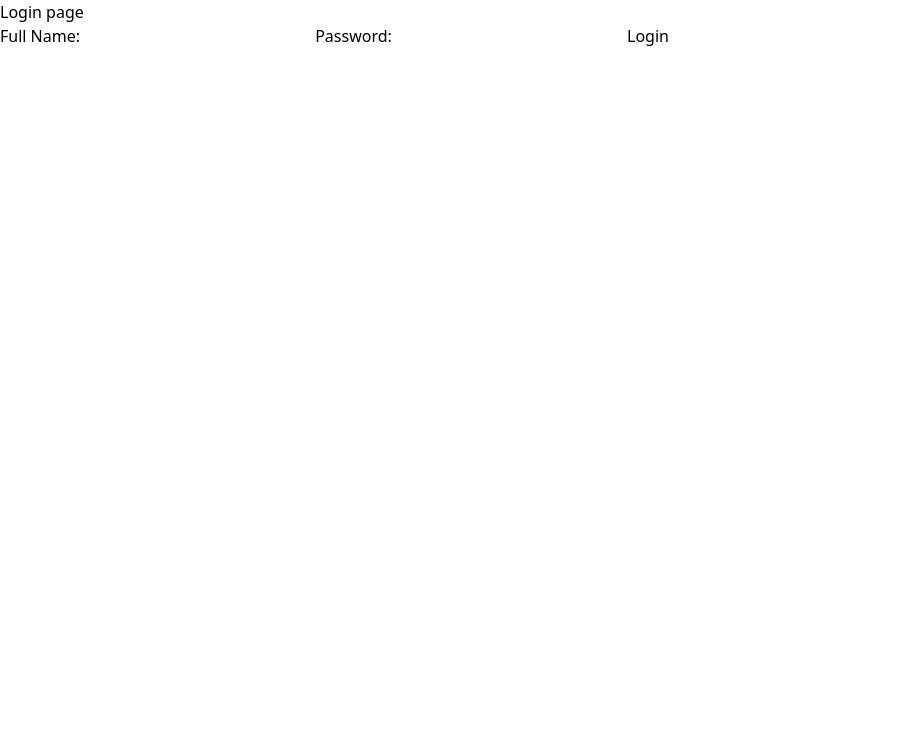
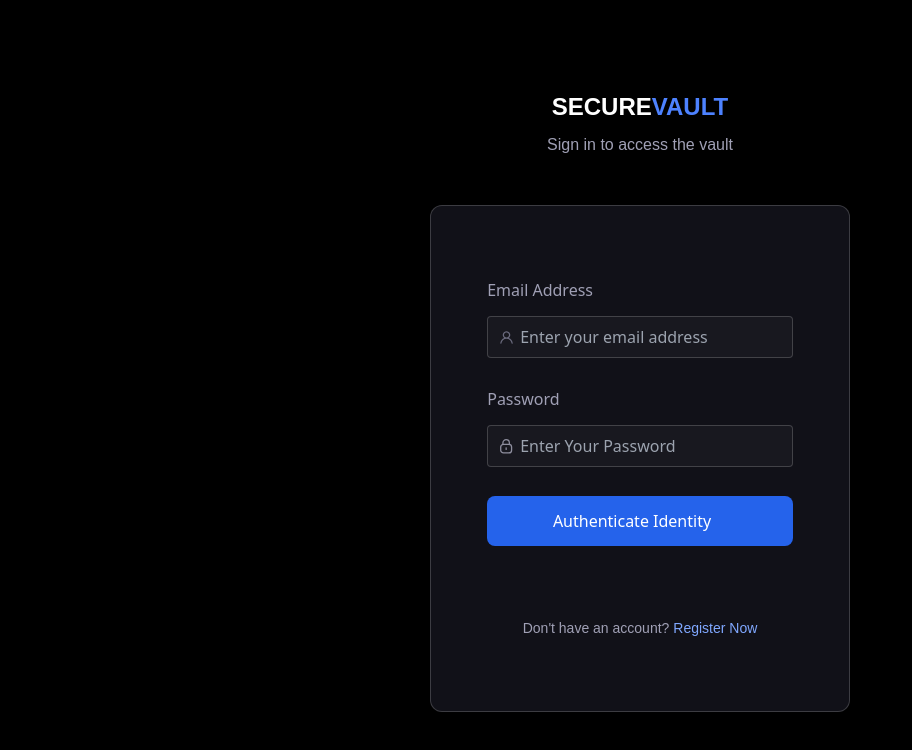
Before and after one commit to sudip-stha/Secure-Document-Storage-System, a React (Vite) app: page /login in a window 1280 px wide. Shown: the top 750 px of the page, without its empty margins (0-912 px from the left). Built offline with nearby package versions, Linux system fonts and the light colour scheme.

Commit message:
feat:complete the login ui

```diff
--- /dev/null
+++ b/src/components/Login/LoginCard.tsx
@@ -0,0 +1,61 @@
+import { useForm } from "react-hook-form";
+import { Link } from "react-router-dom";
+import { appRoutes } from "../../routes/routes";
+import PrimaryButton from "../ui/Buttons/PrimaryButton";
+
+const LoginCard = () => {
+  const {
+    register,
+    handleSubmit,
+    formState: { errors },
+  } = useForm();
+
+  function onSubmit() {}
+  return (
+    <div className="flex gap-[4.5rem] flex-col items-center bg-raisedSurfaceColor border border-strongBorderColor rounded-[12px] px-[3.5rem] py-[4.5rem]">
+      <form
+        onSubmit={handleSubmit(onSubmit)}
+        className="flex flex-col text-textSecondaryColor"
+      >
+        <div className="flex flex-col gap-[14px] ">
+          <label htmlFor="email">Email Address </label>
+
+          <input
+            {...register("email")}
+            placeholder="Enter your email address"
+            className="w-[19.1rem] bg-overlaySurfaceColor border border-strongBorderColor rounded-[4px] pl-[32px] p-[8px] focus:bg-overlaySurfaceColor text-textSecondaryColor"
+          />
+          <img
+            src="/public/icons/account.svg"
+            alt=""
+            className="w-[15px] h-[15px] relative top-[-42px] left-3"
+          />
+        </div>
+
+        <div className="flex flex-col gap-[14px] ">
+          <label htmlFor="password">Password </label>
+          <input
+            {...register("password")}
+            placeholder="Enter Your Password"
+            className="w-[19.1rem] bg-overlaySurfaceColor border border-strongBorderColor rounded-[4px] pl-[32px] p-[8px] focus:bg-overlaySurfaceColor text-textSecondaryColor"
+          />
+          <img
+            src="/public/icons/lock.svg"
+            alt=""
+            className="w-[15px] h-[15px] relative top-[-42px] left-3"
+          />
+        </div>
+
+        <PrimaryButton value={"Authenticate Identity"} />
+      </form>
+      <p className="font-dmsans text-[14px] text-textSecondaryColor">
+        Don't have an account?{" "}
+        <Link to={appRoutes.Register} className="text-[#80A8FF] font-medium">
+          Register Now
+        </Link>
+      </p>
+    </div>
+  );
+};
+
+export default LoginCard;
--- a/src/components/Register/PersonalInfo.tsx
+++ b/src/components/Register/PersonalInfo.tsx
@@ -56,7 +56,7 @@ const PersonalInfo = ({ next }) => {
             <label htmlFor="email">Email Address </label>
             <input
               {...register("email")}
-              placeholder="Enter your email name"
+              placeholder="Enter your email address"
               className="w-[19.1rem] bg-overlaySurfaceColor border border-strongBorderColor rounded-[4px] p-[8px]"
             />
             <p className="text-red-500">{errors.email?.message}</p>
--- a/src/components/Register/Security.tsx
+++ b/src/components/Register/Security.tsx
@@ -1,6 +1,7 @@
 import { useForm } from "react-hook-form";
 import { zodResolver } from "@hookform/resolvers/zod";
 import { securitySchema, type SecurityData } from "../../lib/schema";
+import PrimaryButton from "../ui/Buttons/PrimaryButton";
 
 const Security = ({ next, back }) => {
   const {
@@ -30,16 +31,35 @@ const Security = ({ next, back }) => {
         <div className="flex flex-wrap gap-x-[1.75rem] gap-y-[1rem] text-textSecondaryColor">
           <div className="flex flex-col gap-[14px] ">
             <label htmlFor="password">Password </label>
-            <input type="password" {...register("password")} />
+            <input
+              type="password"
+              {...register("password")}
+              placeholder="Enter Your Password"
+              className="w-[19.1rem] bg-overlaySurfaceColor border border-strongBorderColor rounded-[4px] p-[8px]"
+            />
             <p className="text-red-500">{errors.password?.message}</p>
           </div>
-          <label htmlFor="confirmPassword">Confirm Password </label>
-          <input type="password" {...register("confirmPassword")} />
-          <p className="text-red-500">{errors.confirmPassword?.message}</p>
+
+          <div className="flex flex-col gap-[14px]">
+            <label htmlFor="confirmPassword">Confirm Password </label>
+            <input
+              type="password"
+              {...register("confirmPassword")}
+              placeholder="Enter Your Password"
+              className="w-[19.1rem] bg-overlaySurfaceColor border border-strongBorderColor rounded-[4px] p-[8px]"
+            />
+            <p className="text-red-500">{errors.confirmPassword?.message}</p>
+          </div>
         </div>
 
-        <button onClick={back}>back</button>
-        <button type="submit">Continue</button>
+        <div className="flex justify-between mt-[7.3rem]">
+
+          <button onClick={back}>back</button>
+          <PrimaryButton
+            value={"continue"}
+            iconPath={"/public/icons/rightArrow.svg"}
+          />
+        </div>
       </form>
     </div>
   );
--- /dev/null
+++ b/src/components/ui/Buttons/Button.tsx
@@ -0,0 +1,10 @@
+
+const Button = () => {
+  return (
+    <div>
+
+    </div>
+  )
+}
+
+export default Button
--- a/src/components/ui/Buttons/PrimaryButton.tsx
+++ b/src/components/ui/Buttons/PrimaryButton.tsx
@@ -1,7 +1,10 @@
-const PrimaryButton = ({ value, iconPath }) => {
+import type { PrimaryBtnType } from "../../../types/data";
+
+const PrimaryButton = ({ value, iconPath }: PrimaryBtnType) => {
   return (
-    <button className="bg-actionPrimaryColor px-[16px] py-[13px] text-white flex gap-[1rem] rounded-[8px] font-medium">
-      {value} <img src={iconPath} alt="" className="w-[13px] " />
+    <button className="bg-actionPrimaryColor px-[16px] py-[13px] text-white flex gap-[1rem] rounded-[8px] font-medium justify-center">
+      {value}{" "}
+      <img src={iconPath} alt="" className={`${iconPath ? "w-[13px]" : " "}`} />
     </button>
   );
 };
--- a/src/pages/Login.tsx
+++ b/src/pages/Login.tsx
@@ -1,24 +1,17 @@
-import { useForm } from "react-hook-form";
+import LoginCard from "../components/Login/LoginCard";
 
 const Login = () => {
-  const {
-    register,
-    watch,
-    handleSubmit,
-    formState: { errors },
-  } = useForm();
   return (
-    <div>
-      <h1>Login page</h1>
-      <form onSubmit={handleSubmit}>
-        <label htmlFor="name">Full Name: </label>
-        <input {...register("name")} />
-
-        <label htmlFor="password">Password: </label>
-        <input {...register("password")} />
-
-        <button type="submit">Login</button>
-      </form>
+    <div className="h-[100vh] flex justify-center items-center bg-black">
+      <div className="flex flex-col gap-[3rem] items-center ">
+        <div className="flex flex-col gap-[8px] items-center ">
+          <h1 className="text-white font-poppins font-bold text-[24px]">
+            SECURE<span className="text-[#4D82FF] ">VAULT</span>
+          </h1>
+          <p className="font-dmsans text-[16px] text-textSecondaryColor">Sign in to access the vault</p>
+        </div>
+        <LoginCard />
+      </div>
     </div>
   );
 };
--- a/src/pages/Register.tsx
+++ b/src/pages/Register.tsx
@@ -17,7 +17,7 @@ const Register = () => {
             Create an account (Admin Approval Required)
           </p>
         </div>
-        <div className="progress">
+
         <ol className="flex gap-24">
           <li
             className={`flex items-center gap-2 ${step === 1 ? "text-white" : "text-textTertiaryColor"}`}
@@ -56,7 +56,7 @@ const Register = () => {
             Verification
           </li>
         </ol>
-        </div>
+
         <Activity mode={step === 1 ? "visible" : "hidden"}>
           <PersonalInfo next={() => setStep(2)} />
         </Activity>
--- a/src/types/data.ts
+++ b/src/types/data.ts
@@ -0,0 +1,4 @@
+export interface PrimaryBtnType {
+  value: string;
+  iconPath?: string;
+}
```
Also changed, not shown: public/icons/account.svg (added), public/icons/lock.svg (added). Lines whose indentation alone changed are shown as unchanged.
